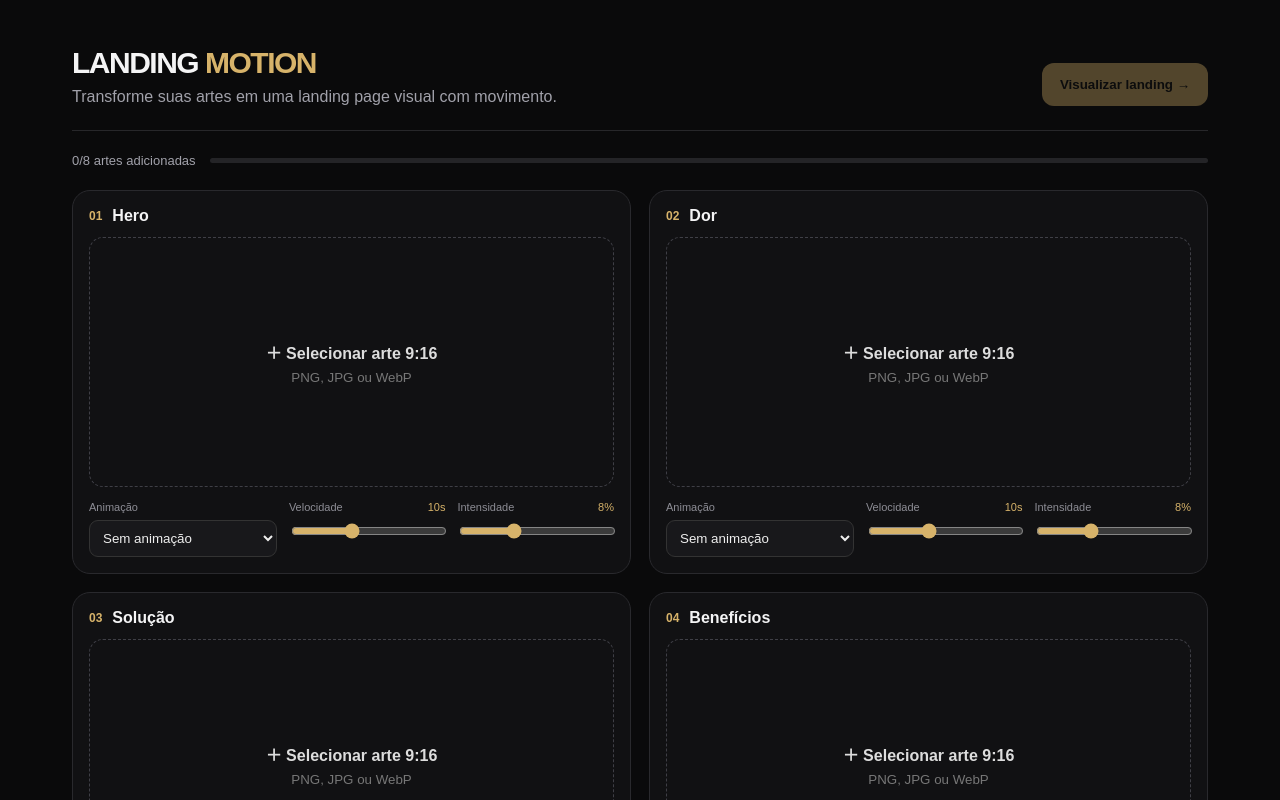
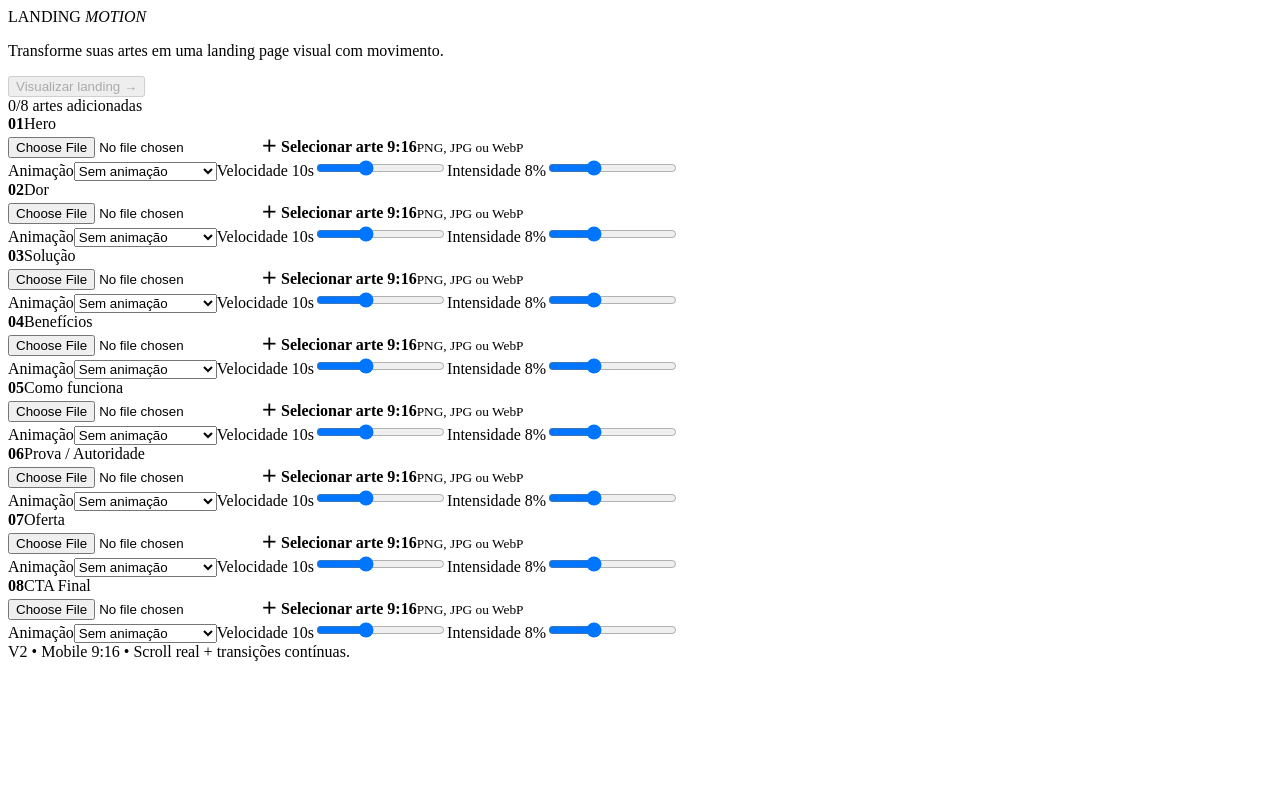
Before and after one commit to renanzim1/Landing-Motion, a Next.js app: page / in a window 1280 px wide. Shown: the top 800 px of the page. Built offline with nearby package versions, Linux system fonts and the light colour scheme.

Commit message:
Update globals.css

```diff
--- a/app/globals.css
+++ b/app/globals.css
@@ -1,427 +1,66 @@
-* {
-  box-sizing: border-box;
+/* V2.1 — CONTINUIDADE ENTRE SEÇÕES */
+
+.phone {
+  position: relative;
+  background: #000;
 }
 
-html,
-body {
+.phone .visual {
   margin: 0;
-  background: #0a0a0b;
-  color: #f4f4f5;
-  font-family: Arial, Helvetica, sans-serif;
+  border: 0;
+  isolation: isolate;
 }
 
-body {
-  min-height: 100vh;
+/* remove qualquer microespaço entre imagens */
+.phone .visual + .visual {
+  margin-top: -2px;
 }
 
-main {
-  max-width: 1180px;
-  margin: auto;
-  padding: 34px 22px;
+/* pequena sobreposição para esconder emendas */
+.phone .visual img {
+  transform-origin: center center;
 }
 
-header {
-  display: flex;
-  justify-content: space-between;
-  align-items: flex-end;
-  gap: 24px;
-  padding: 12px 0 24px;
-  border-bottom: 1px solid #27272a;
+/* transição cinematográfica nas seções */
+.phone .visual::after {
+  content: "";
+  position: absolute;
+  left: 0;
+  right: 0;
+  bottom: 0;
+  height: 5%;
+  pointer-events: none;
+  z-index: 2;
+  background: linear-gradient(
+    to bottom,
+    transparent,
+    rgba(0, 0, 0, 0.06)
+  );
 }
 
-.brand {
-  font-size: 30px;
-  font-weight: 900;
-  letter-spacing: -1.5px;
-}
-
-.brand i {
-  font-style: normal;
-  color: #d7b36a;
-}
-
-header p {
-  color: #a1a1aa;
-  margin: 8px 0 0;
-}
-
-.primary,
-.previewBar button {
-  border: 0;
-  background: #d7b36a;
-  color: #111;
-  padding: 14px 18px;
-  border-radius: 12px;
-  font-weight: 800;
-  cursor: pointer;
-}
-
-.primary:disabled {
-  opacity: 0.35;
-  cursor: not-allowed;
-}
-
-.status {
-  display: flex;
-  align-items: center;
-  gap: 14px;
-  color: #a1a1aa;
-  font-size: 13px;
-  margin: 22px 0;
-}
-
-.status > div {
-  height: 5px;
-  background: #242427;
-  border-radius: 20px;
-  flex: 1;
-  overflow: hidden;
-}
-
-.status i {
-  display: block;
-  height: 100%;
-  background: #d7b36a;
-}
-
-.grid {
-  display: grid;
-  grid-template-columns: repeat(2, minmax(0, 1fr));
-  gap: 18px;
-}
-
-.card {
-  background: #111113;
-  border: 1px solid #29292d;
-  border-radius: 18px;
-  padding: 16px;
-}
-
-.cardTop {
-  display: flex;
-  justify-content: space-between;
-  align-items: center;
-  margin-bottom: 12px;
-}
-
-.cardTop > div {
-  display: flex;
-  gap: 10px;
-  align-items: center;
-}
-
-.cardTop b {
-  color: #d7b36a;
-  font-size: 12px;
-}
-
-.cardTop span {
-  font-weight: 800;
-}
-
-.ghost {
-  background: transparent;
-  border: 1px solid #333;
-  color: #aaa;
-  border-radius: 8px;
-  padding: 7px 9px;
-}
-
-.drop {
-  height: 250px;
-  border: 1px dashed #3f3f46;
-  border-radius: 14px;
-  display: flex;
-  flex-direction: column;
-  align-items: center;
-  justify-content: center;
-  overflow: hidden;
-  cursor: pointer;
-  color: #ddd;
-}
-
-.drop input {
+/* não escurece o final da última arte */
+.phone .visual:last-child::after {
   display: none;
 }
 
-.drop small {
-  color: #777;
-  margin-top: 6px;
+/* entrada suave da própria seção */
+.phone .visual {
+  opacity: 0.985;
+  transition: opacity 0.6s ease;
 }
 
-.drop.has {
-  border-style: solid;
+.phone .visual.is-visible {
+  opacity: 1;
 }
 
-.drop img {
-  width: 100%;
-  height: 100%;
-  object-fit: contain;
-  background: #050505;
+/* movimento mais fluido no celular */
+.phone .visual,
+.phone .visual img {
+  -webkit-transform: translateZ(0);
+  backface-visibility: hidden;
 }
 
-.controls {
-  display: grid;
-  grid-template-columns: 1.2fr 1fr 1fr;
-  gap: 12px;
-  margin-top: 14px;
+/* mantém as artes perfeitamente encostadas */
+.phone img {
+  vertical-align: bottom;
 }
-
-.controls label {
-  font-size: 11px;
-  color: #8d8d95;
-}
-
-.controls label span {
-  float: right;
-  color: #d7b36a;
-}
-
-.controls select {
-  display: block;
-  width: 100%;
-  margin-top: 7px;
-  background: #18181b;
-  color: #eee;
-  border: 1px solid #333;
-  border-radius: 9px;
-  padding: 9px;
-}
-
-.controls input {
-  display: block;
-  width: 100%;
-  margin-top: 10px;
-  accent-color: #d7b36a;
-}
-
-footer {
-  text-align: center;
-  color: #666;
-  font-size: 12px;
-  padding: 30px;
-}
-
-/* PREVIEW */
-
-.previewPage {
-  max-width: none;
-  padding: 0;
-  background: #050505;
-}
-
-.previewBar {
-  height: 58px;
-  position: sticky;
-  top: 0;
-  z-index: 50;
-  background: rgba(10, 10, 11, 0.92);
-  backdrop-filter: blur(10px);
-  display: flex;
-  align-items: center;
-  justify-content: space-between;
-  padding: 8px 16px;
-  border-bottom: 1px solid #222;
-}
-
-.previewBar button {
-  padding: 9px 12px;
-}
-
-.previewBar span {
-  font-size: 12px;
-  color: #aaa;
-}
-
-.phone {
-  width: min(100%, 430px);
-  margin: auto;
-  background: #000;
-  overflow: hidden;
-}
-
-.visual {
-  width: 100%;
-  aspect-ratio: 9 / 16;
-  overflow: hidden;
-  position: relative;
-  margin: 0;
-  background: #000;
-}
-
-.visual img {
-  position: absolute;
-  inset: 0;
-  width: 100%;
-  height: 100%;
-  display: block;
-  object-fit: cover;
-  backface-visibility: hidden;
-  will-change: transform, opacity, filter;
-}
-
-.empty {
-  height: 100%;
-  display: flex;
-  flex-direction: column;
-  align-items: center;
-  justify-content: center;
-  color: #333;
-  border-bottom: 1px solid #111;
-}
-
-.empty small {
-  margin-top: 8px;
-}
-
-/* SEM ANIMAÇÃO */
-
-.fx-none img {
-  transform: scale(1.001);
-}
-
-/* ZOOM CONTÍNUO */
-
-.fx-zoom img {
-  animation: zoom var(--speed) ease-in-out infinite alternate;
-}
-
-@keyframes zoom {
-  from {
-    transform: scale(1.01);
-  }
-
-  to {
-    transform: scale(calc(1 + var(--power)));
-  }
-}
-
-/* FLUTUAÇÃO */
-
-.fx-float img {
-  animation: float var(--speed) ease-in-out infinite alternate;
-}
-
-@keyframes float {
-  from {
-    transform: scale(1.05) translateY(0);
-  }
-
-  to {
-    transform: scale(1.05)
-      translateY(calc(-120px * var(--power)));
-  }
-}
-
-/* MOVIMENTO CONTÍNUO */
-
-.fx-drift img {
-  animation: drift var(--speed) ease-in-out infinite alternate;
-}
-
-@keyframes drift {
-  from {
-    transform: scale(1.08)
-      translateX(calc(-70px * var(--power)));
-  }
-
-  to {
-    transform: scale(1.08)
-      translateX(calc(70px * var(--power)));
-  }
-}
-
-/* PARALLAX REAL CONTROLADO PELO SCROLL */
-
-.fx-parallax img {
-  height: 120%;
-  top: -10%;
-  transform:
-    translateY(
-      calc((var(--scroll) - 0.5) * -16%)
-    )
-    scale(1.04);
-}
-
-/* FADE ATIVADO QUANDO ENTRA NA TELA */
-
-.fx-fade img {
-  opacity: 0;
-  transform: scale(1.06);
-  transition:
-    opacity 1.1s ease,
-    transform 1.5s cubic-bezier(.2,.8,.2,1);
-}
-
-.fx-fade.is-visible img {
-  opacity: 1;
-  transform: scale(1);
-}
-
-/* REVEAL CINEMATOGRÁFICO */
-
-.fx-reveal img {
-  opacity: 0;
-  filter: brightness(0.55) blur(4px);
-  transform: scale(1.1);
-  transition:
-    opacity 1.1s ease,
-    filter 1.4s ease,
-    transform 1.8s cubic-bezier(.16,1,.3,1);
-}
-
-.fx-reveal.is-visible img {
-  opacity: 1;
-  filter: brightness(1) blur(0);
-  transform: scale(1);
-}
-
-/* SEM LINHAS ENTRE AS ARTES */
-
-.phone .visual + .visual {
-  margin-top: -1px;
-}
-
-/* MOBILE */
-
-@media (max-width: 760px) {
-  main {
-    padding: 22px 14px;
-  }
-
-  header {
-    align-items: flex-start;
-    flex-direction: column;
-  }
-
-  .primary {
-    width: 100%;
-  }
-
-  .grid {
-    grid-template-columns: 1fr;
-  }
-
-  .controls {
-    grid-template-columns: 1fr;
-  }
-
-  .drop {
-    height: 300px;
-  }
-
-  .brand {
-    font-size: 26px;
-  }
-
-  .previewPage {
-    padding: 0;
-  }
-}
-
-@media (prefers-reduced-motion: reduce) {
-  .visual img {
-    animation: none !important;
-    transition: none !important;
-  }
-}
```
